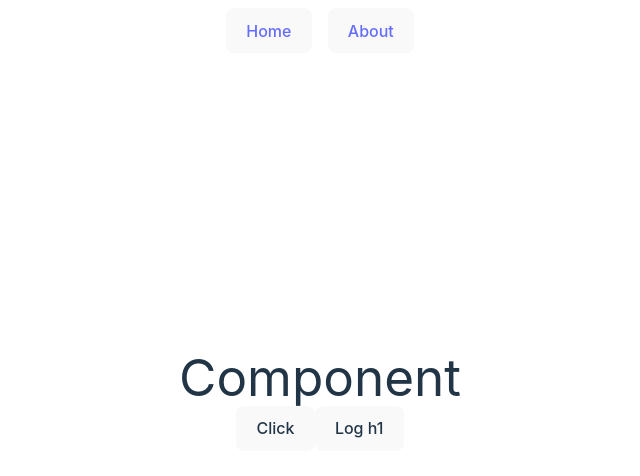
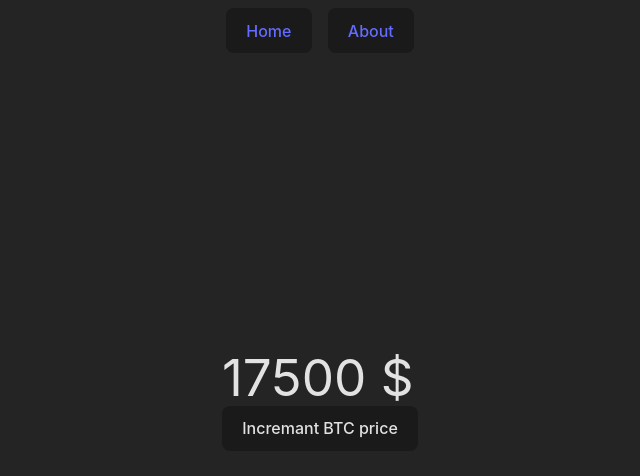
Before and after one commit to MaciejKlis/Vue3-app, a Vue app: page / in a window 1280 px wide. Shown: the top 476 px of the page, without its empty margins (320-960 px from the left). Built offline with nearby package versions, Linux system fonts and the light colour scheme.

Commit message:
Separate router, Added Pinia and setup basic store

```diff
--- a/package.json
+++ b/package.json
@@ -9,6 +9,7 @@
     "preview": "vite preview"
   },
   "dependencies": {
+    "pinia": "^2.0.27",
     "vue": "^3.2.41",
     "vue-router": "^4.1.6"
   },
--- a/src/App.vue
+++ b/src/App.vue
@@ -4,7 +4,7 @@
 
 <template>
   <div>
-    <nav class="fixed top-0 left-0 w-full bg-aqua-200">
+    <nav class="fixed top-0 left-0 w-full bg-aqua-200 flex justify-center">
       <button class="m-2">
         <router-link to="/">Home</router-link>
       </button>
--- a/src/main.ts
+++ b/src/main.ts
@@ -1,16 +1,9 @@
 import { createApp } from 'vue'
 import './style.css'
-import { createRouter, createWebHistory } from 'vue-router'
 import App from './App.vue'
-import Home from './views/Home.vue'
-import About from './views/About.vue'
+import router from './router'
+import { createPinia } from 'pinia';
 
-const router = createRouter({
-    history: createWebHistory(),
-    routes: [
-        {path: '/', name: 'Home', component: Home},
-        {path: '/about', name: 'About', component: About},
-    ]
-})
+const pinia = createPinia();
 
-createApp(App).use(router).mount('#app')
+createApp(App).use(pinia).use(router).mount('#app')
--- /dev/null
+++ b/src/router.ts
@@ -0,0 +1,13 @@
+import { createRouter, createWebHistory } from 'vue-router'
+import Home from './views/Home.vue'
+import About from './views/About.vue'
+
+const router = createRouter({
+    history: createWebHistory(),
+    routes: [
+        {path: '/', name: 'Home', component: Home},
+        {path: '/about', name: 'About', component: About},
+    ]
+})
+
+export default router;
--- /dev/null
+++ b/src/stores/cryptoStore.ts
@@ -0,0 +1,17 @@
+import { ref, computed } from 'vue';
+import { defineStore } from 'pinia';
+
+export const useCryptoStore = defineStore('crypto', () => {
+    //State
+    const bitcoinPrice = ref(17300);
+
+    //Getter
+    const dolarBitcoinPrice = computed(() => bitcoinPrice.value + ' $');
+
+    //Action
+    function incrementPrice() {
+        bitcoinPrice.value += 100;
+    }
+
+    return {dolarBitcoinPrice, incrementPrice};
+})
--- a/src/style.css
+++ b/src/style.css
@@ -64,18 +64,4 @@ button:focus-visible {
   max-width: 1280px;
   margin: 0 auto;
   padding: 2rem;
-  text-align: center;
 }
-
-@media (prefers-color-scheme: light) {
-  :root {
-    color: #213547;
-    background-color: #ffffff;
-  }
-  a:hover {
-    color: #747bff;
-  }
-  button {
-    background-color: #f9f9f9;
-  }
-}
--- a/src/views/Home.vue
+++ b/src/views/Home.vue
@@ -1,21 +1,19 @@
 <script lang="ts">
-import { ref } from 'vue';
+import { computed, ref } from 'vue';
+import { useCryptoStore } from '../stores/cryptoStore';
+
 export default {
     name: "Home",
     setup() {
-        let someVariable = ref('Siemanko');
-        const clikedTimes = ref(0);
-        const h1 = ref(null);
+        const store = useCryptoStore();
 
-        const logH1 = () => {
-            someVariable.value = "siemaa"
-        }
+        setInterval(() => {
+            store.incrementPrice();
+        },2000)
 
         return {
-            someVariable,
-            clikedTimes,
-            h1,
-            logH1
+            dolarBitcoinPrice: computed(() => store.dolarBitcoinPrice),
+            store
         }
     },
 }
@@ -23,8 +21,7 @@ export default {
 
 <template>
     <div>
-        <h1 ref="h1"> Component </h1>
-        <button @click="(someVariable += ' ' + (clikedTimes++))">Click</button>
-        <button @click="logH1">Log h1</button>
+        <h1> {{dolarBitcoinPrice}} </h1>
+        <button @click="store.incrementPrice">Incremant BTC price</button>
     </div>
 </template>
```
Also changed, not shown: 1 other file (tests, documents, lock files or other folders).
